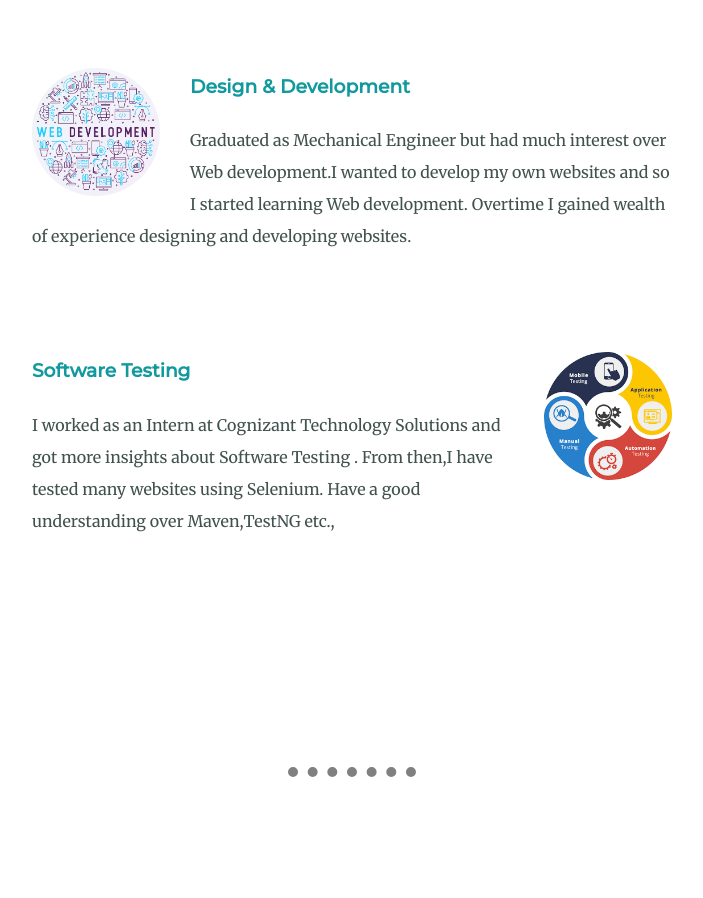
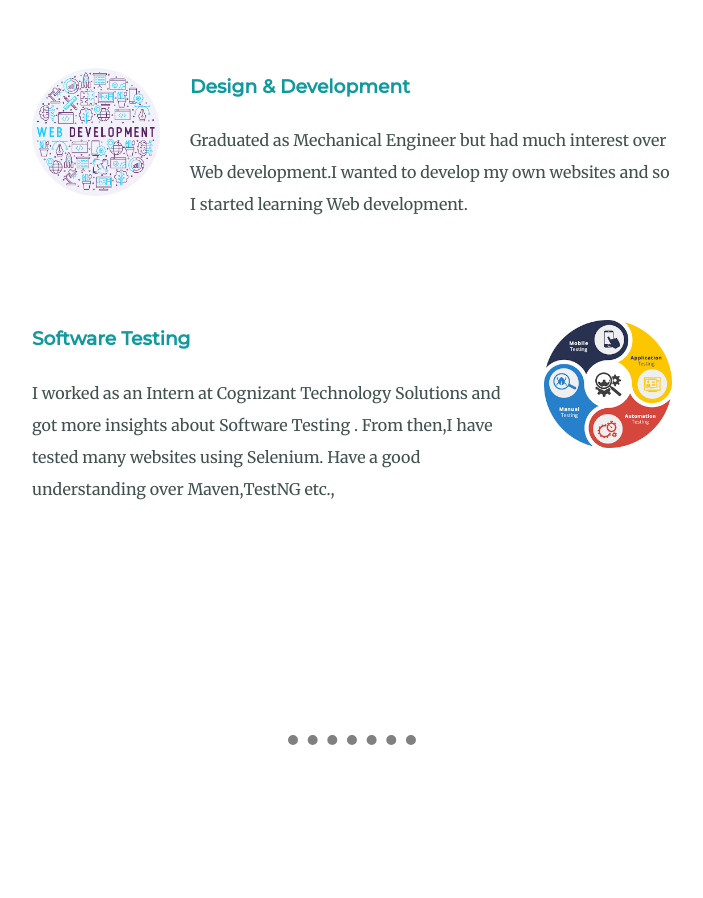
Before and after one commit to shashank007158/MyWebsite2.0, a plain HTML site: page index.html in a window 1280 px wide. Shown: the part 1520-2418 px from the top of the page, without its empty margins (288-991 px from the left). Drawn offline with Linux system fonts and the light colour scheme.

Commit message:
Update index.html

```diff
--- a/index.html
+++ b/index.html
@@ -30,7 +30,7 @@
       <div class="skill-row">
         <img class="web-development" src="images/webdevelopment.png" alt="Web-Development Image">
         <h3>Design & Development</h3>
-        <p>Graduated as Mechanical Engineer but had much interest over Web development.I wanted to develop my own websites and so I started learning Web development. Overtime I gained wealth of experience designing and developing websites. </p>
+        <p>Graduated as Mechanical Engineer but had much interest over Web development.I wanted to develop my own websites and so I started learning Web development. </p>
       </div>
       <div class="skill-row">
         <img class="testing" src="images/testing.jpg" alt="Tester Image">
```
